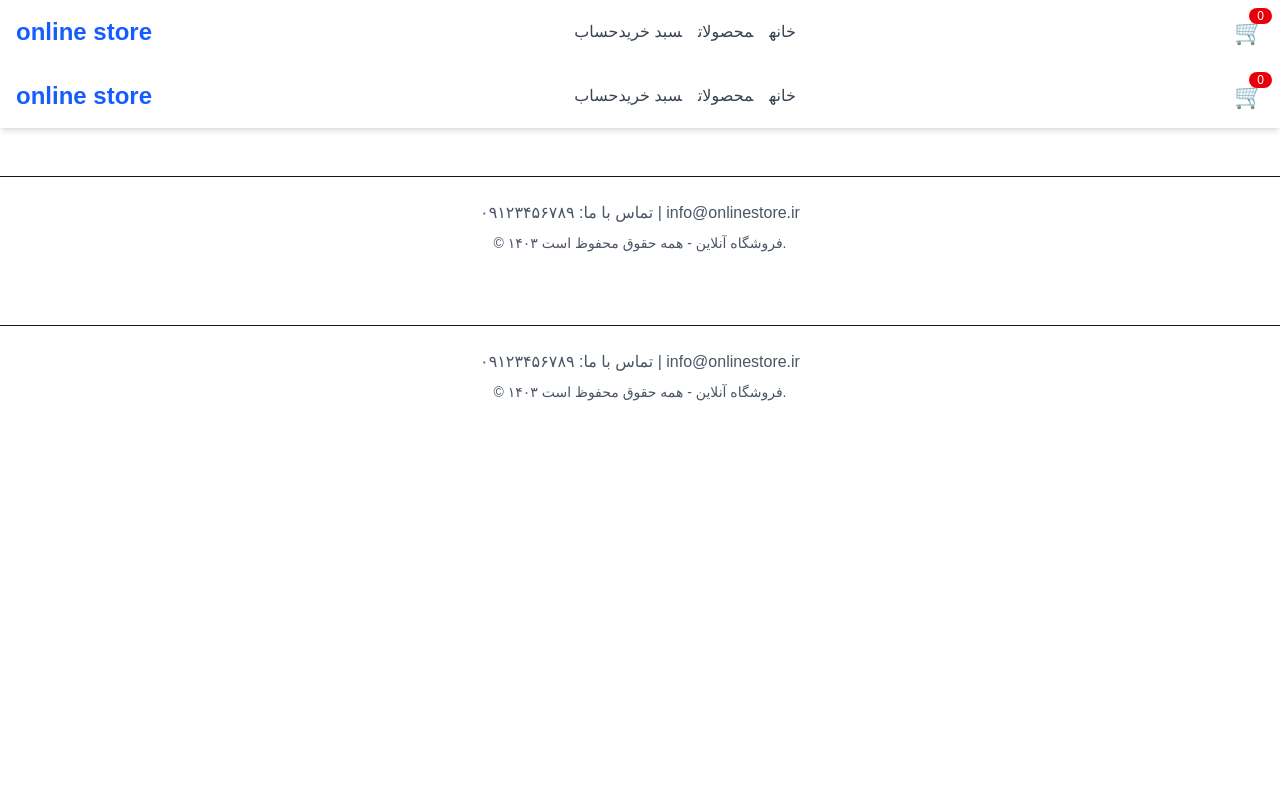
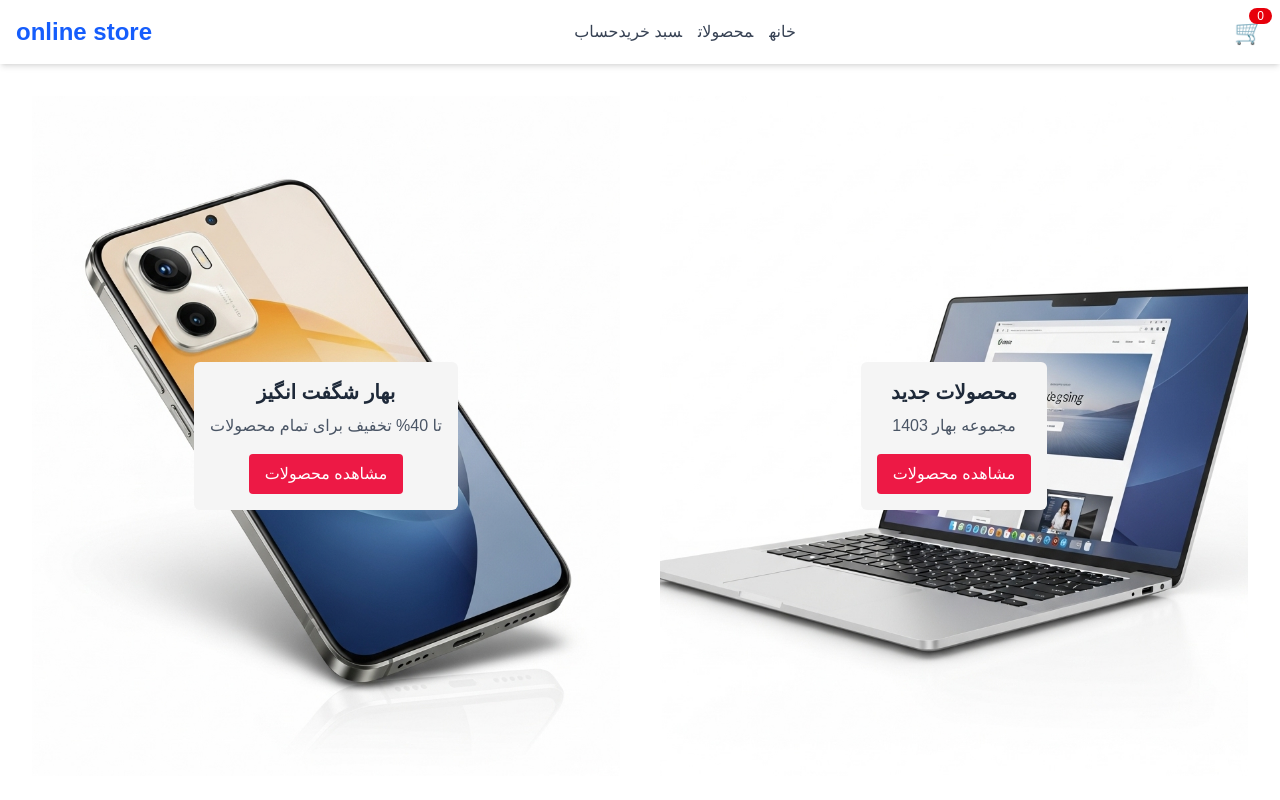
Before and after one commit to Erfan8104/online-store, a Next.js app: page / in a window 1280 px wide. Shown: the top 800 px of the page. Built offline with nearby package versions, Linux system fonts and the light colour scheme.

Commit message:
debug code with add ClientLayout

```diff
--- /dev/null
+++ b/src/app/ClientLayout.tsx
@@ -0,0 +1,11 @@
+"use client";
+
+import { CartProvider } from "./context/CartContext";
+
+export default function ClientLayout({
+  children,
+}: {
+  children: React.ReactNode;
+}) {
+  return <CartProvider>{children}</CartProvider>;
+}
--- a/src/app/layout.tsx
+++ b/src/app/layout.tsx
@@ -1,7 +1,7 @@
-import { CartProvider } from "./../app/context/CartContext";
+import "./globals.css";
 import Header from "./../components/Header";
 import Footer from "./../components/Footer";
-import "./globals.css";
+import ClientLayout from "./ClientLayout"; // 👈 wrap with provider here
 
 export const metadata = {
   title: "Online Store",
@@ -16,11 +16,11 @@ export default function RootLayout({
   return (
     <html lang="en">
       <body>
-        <CartProvider>
+        <ClientLayout>
           <Header />
           {children}
           <Footer />
-        </CartProvider>
+        </ClientLayout>
       </body>
     </html>
   );
--- a/src/app/page.tsx
+++ b/src/app/page.tsx
@@ -1,26 +1,12 @@
-import { CartProvider } from "./context/CartContext";
-import Header from "./../components/Header";
-import Footer from "./../components/Footer";
+import HeroSlider from "./../components/HeroSlider";
+import FeaturedProducts from "./../components/FeaturedProducts";
 
-export const metadata = {
-  title: "Online Store",
-  description: "An online store built with Next.js and Tailwind CSS",
-};
+export default function Home() {
+  return (
+    <div className="flex flex-col gap 12">
+      <HeroSlider />
 
-export default function RootLayout({
-  children,
-}: {
-  children: React.ReactNode;
-}) {
-  return (
-    <html lang="en">
-      <body>
-        <CartProvider>
-          <Header />
-          {children}
-          <Footer />
-        </CartProvider>
-      </body>
-    </html>
+      <FeaturedProducts />
+    </div>
   );
 }
```
